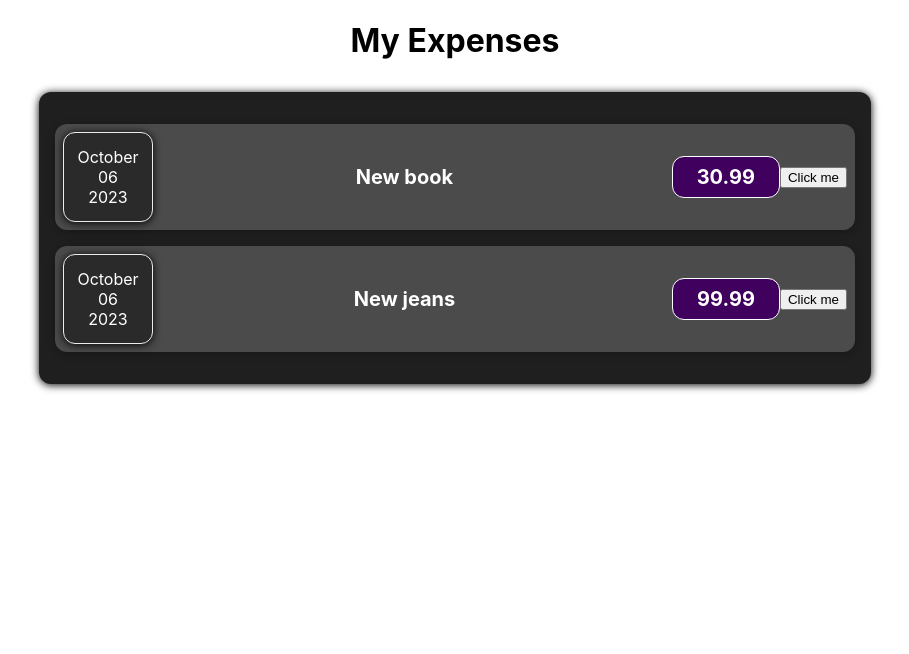
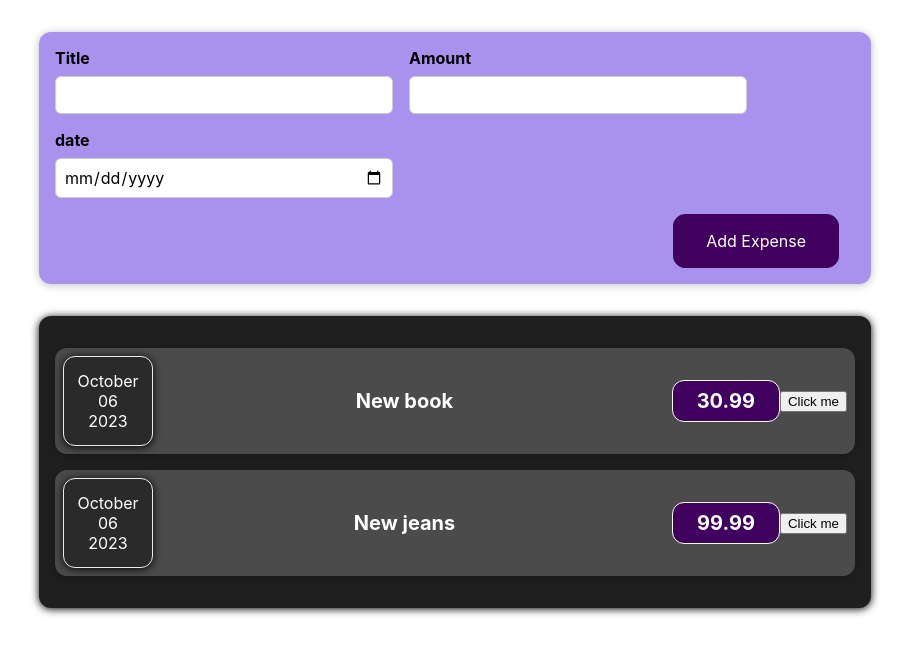
Before and after one commit to karlteine/expenses, a React (Create React App) app: page / in a window 1280 px wide. Shown: the top 654 px of the page, without its empty margins (185-1094 px from the left). Built offline with nearby package versions, Linux system fonts and the light colour scheme.

Commit message:
Added ExpenseForm.js and NewExpense.js

```diff
--- a/src/App.js
+++ b/src/App.js
@@ -1,4 +1,4 @@
-import React from 'react';
+import NewExpense from './components/NewExpense/NewExpense'
 import './App.css';
 import Expenses from './components/Expenses/Expenses';
 
@@ -18,7 +18,7 @@
 
   return (
     <div className="App">
-      <h1>My Expenses</h1>
+      <NewExpense></NewExpense>
       <Expenses expenses={expenses}/>
     </div>
   );
--- /dev/null
+++ b/src/components/NewExpense/ExpenseForm.css
@@ -0,0 +1,26 @@
+.new-expense__controls {
+    display: flex;
+    flex-wrap: wrap;
+    gap: 1rem;
+    margin-bottom: 1rem;
+    text-align: left;
+}
+
+.new-expense__control label {
+    font-weight: bold;
+    margin-bottom: 0.5rem;
+    display: block;
+}
+
+.new-expense__control input {
+    font: inherit;
+    padding: 0.5rem;
+    border-radius: 6px;
+    border: 1px solid #ccc;
+    width: 20rem;
+    max-width: 100%;
+}
+
+.new-expense__actions {
+    text-align: right;
+}
--- /dev/null
+++ b/src/components/NewExpense/ExpenseForm.js
@@ -0,0 +1,48 @@
+import './ExpenseForm.css'
+import { useState } from 'react'
+
+const ExpenseForm = (props) => {
+    const [enteredTitle, setEnteredTitle] = useState('')
+    const [enteredAmount, setEnteredAmount] = useState('')
+    const [enteredDate, setEnteredDate] = useState('')
+
+    const titleChangeHandler = (event) => {
+        setEnteredTitle(event.target.value)
+    }
+
+    const amountChangeHandler = (event) => {
+        setEnteredAmount(event.target.value)
+    }
+
+    const dateChangeHandler = (event) => {
+        setEnteredDate(event.target.value)
+    }
+
+    return(
+        <form>
+            <div className="new-expense__controls">
+                <div className="new-expense__control">
+                    <label>Title</label>
+                    <input
+                        type="text"
+                        onChange={titleChangeHandler}/>
+                </div>
+                <div className="new-expense__control">
+                    <label>Amount</label>
+                    <input type="number" min="0.01" step="0.01"
+                    onChange={amountChangeHandler}/>
+                </div>
+                <div className="new-expense__control">
+                    <label>date</label>
+                    <input type="date" min="2023-01-01" max="2025-01-31"
+                    onChange={dateChangeHandler}/>
+                </div>
+            </div>
+            <div className="new-expense__actions">
+                <button type="submit">Add Expense</button>
+            </div>
+        </form>
+    )
+}
+
+export default ExpenseForm
--- /dev/null
+++ b/src/components/NewExpense/NewExpense.css
@@ -0,0 +1,38 @@
+.new-expense {
+    background-color: #a892ee;
+    padding: 1rem;
+    margin: 2rem auto;
+    width: 50rem;
+    max-width: 95%;
+    border-radius: 12px;
+    text-align: center;
+    box-shadow: 0 1px 8px rgba(0, 0, 0, 0.25);
+}
+
+.new-expense button {
+    font: inherit;
+    cursor: pointer;
+    padding: 1rem 2rem;
+    border: 1px solid #40005d;
+    background-color: #40005d;
+    color: white;
+    border-radius: 12px;
+    margin-right: 1rem;
+}
+
+.new-expense button:hover,
+.new-expense button:active {
+    background-color: #510674;
+    border-color: #510674;
+}
+
+.new-expense button.alternative {
+    color: #220131;
+    border-color: transparent;
+    background-color: transparent;
+}
+
+.new-expense button.alternative:hover,
+.new-expense button.alternative:active {
+    background-color: #ddb3f8;
+}
--- /dev/null
+++ b/src/components/NewExpense/NewExpense.js
@@ -0,0 +1,13 @@
+import ExpenseForm from "./ExpenseForm"
+import './NewExpense.css';
+
+const NewExpense = (props) => {
+    return(
+        <div className="new-expense">
+            <ExpenseForm />
+        </div>
+
+    )
+}
+
+export default NewExpense
```
